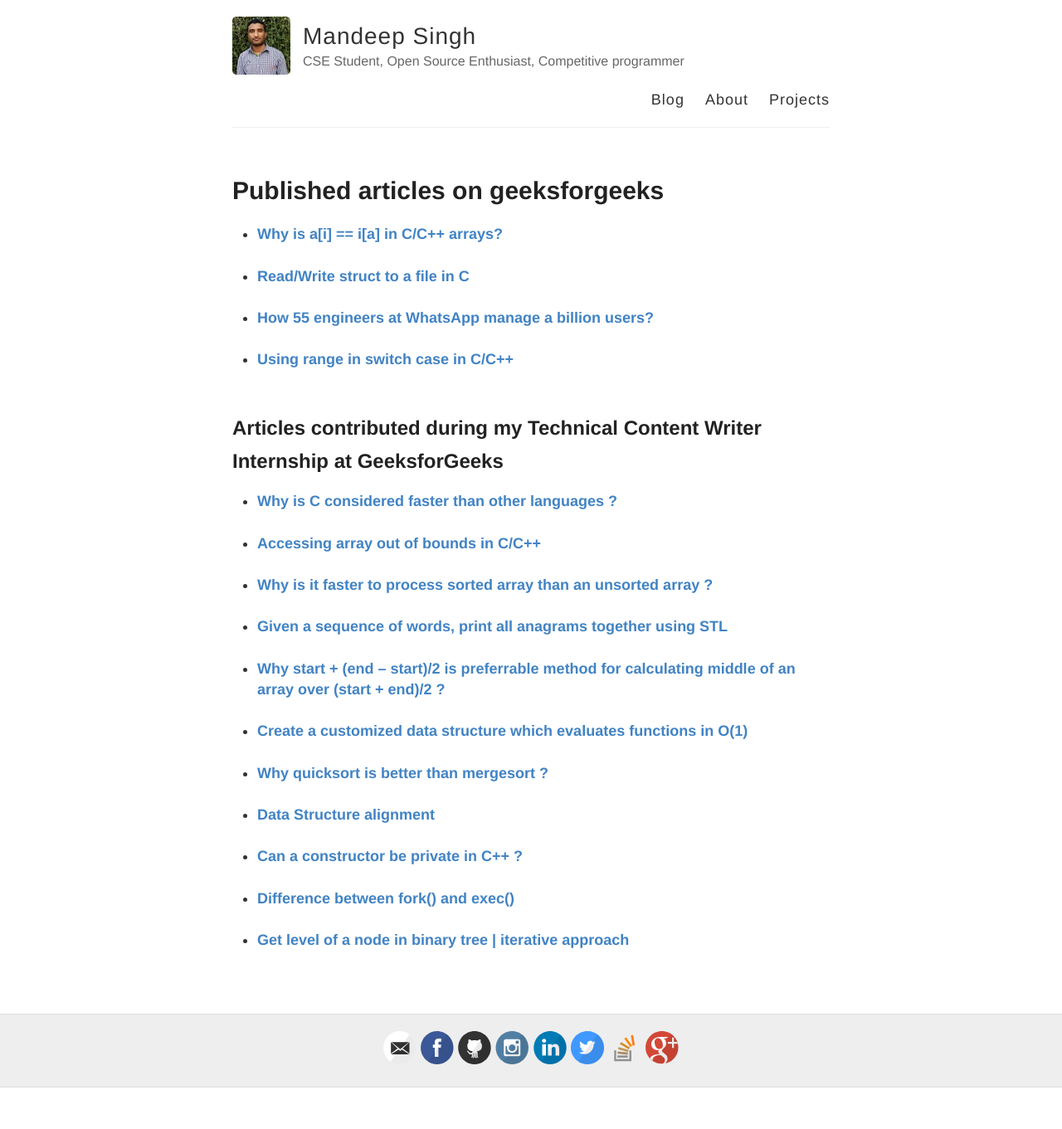
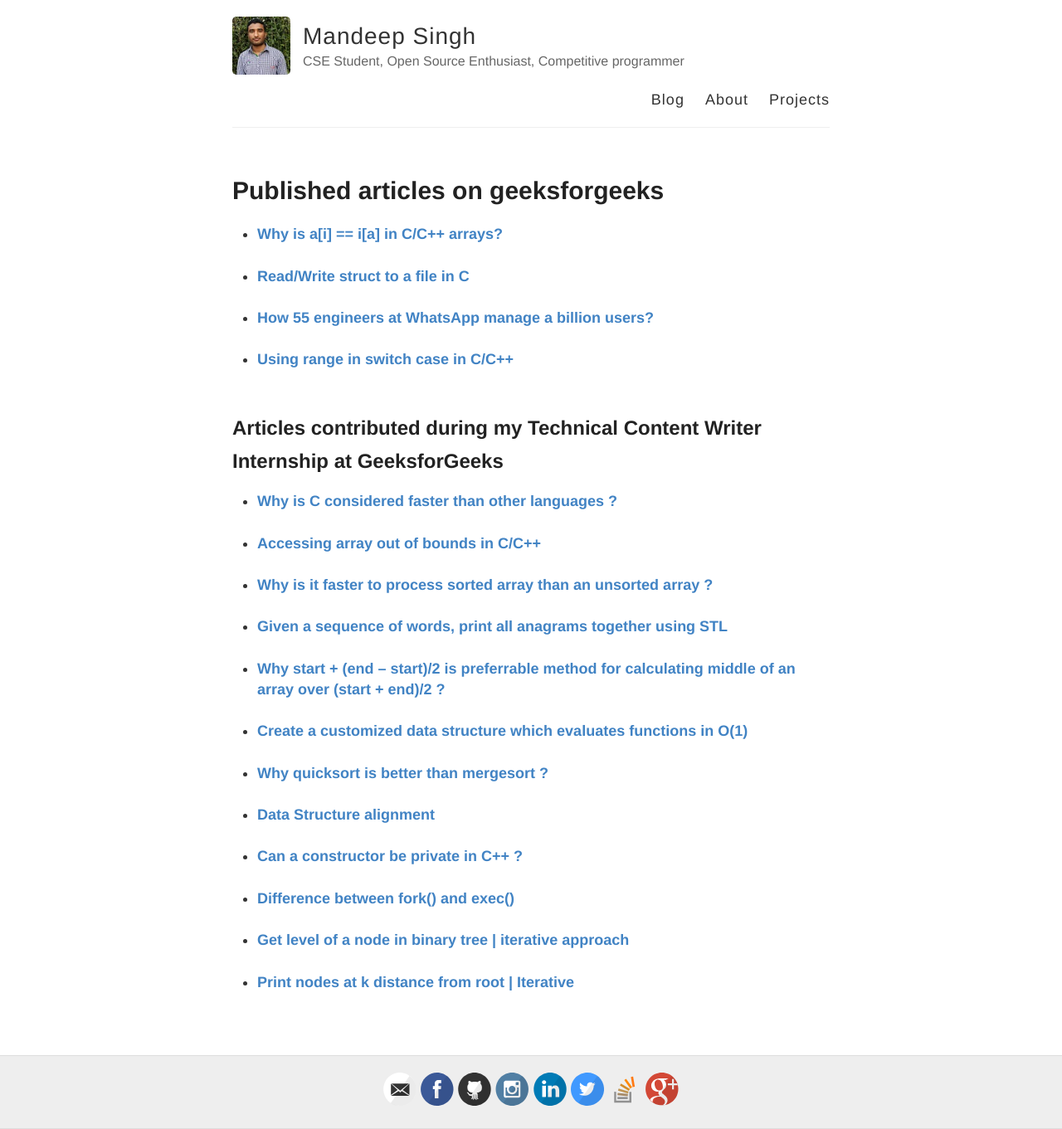
Before and after one commit to msdeep14/msdeep14.github.io, a Jekyll site: the page built from projects/geeksforgeeks_articles.html, in a window 1280 px wide. Shown: the whole page at 83% size. Built offline with Jekyll 4.4.1, drawn with Linux system fonts in a browser that asks for light colours; before the commit the page ends 1311 px from its top, so only the background shows below that.

Commit message:
add geeksforgeeks article link

```diff
--- a/projects/geeksforgeeks_articles.html
+++ b/projects/geeksforgeeks_articles.html
@@ -33,6 +33,7 @@
         <li><strong><a target = "_blank" href = "http://www.geeksforgeeks.org/can-constructor-private-cpp/">Can a constructor be private in C++ ?</a></strong></li><br/>
         <li><strong><a target = "_blank" href = "http://www.geeksforgeeks.org/difference-fork-exec/">Difference between fork() and exec()</a></strong></li><br/>
         <li><strong><a target = "_blank" href = "http://www.geeksforgeeks.org/get-level-node-binary-tree-iterative-approach/">Get level of a node in binary tree | iterative approach</a></strong></li><br/>
+        <li><strong><a target = "_blank" href = "http://www.geeksforgeeks.org/print-nodes-k-distance-root-iterative/">Print nodes at k distance from root | Iterative</a></strong></li><br/>
     </ul>
 </p>
 </body>
```
